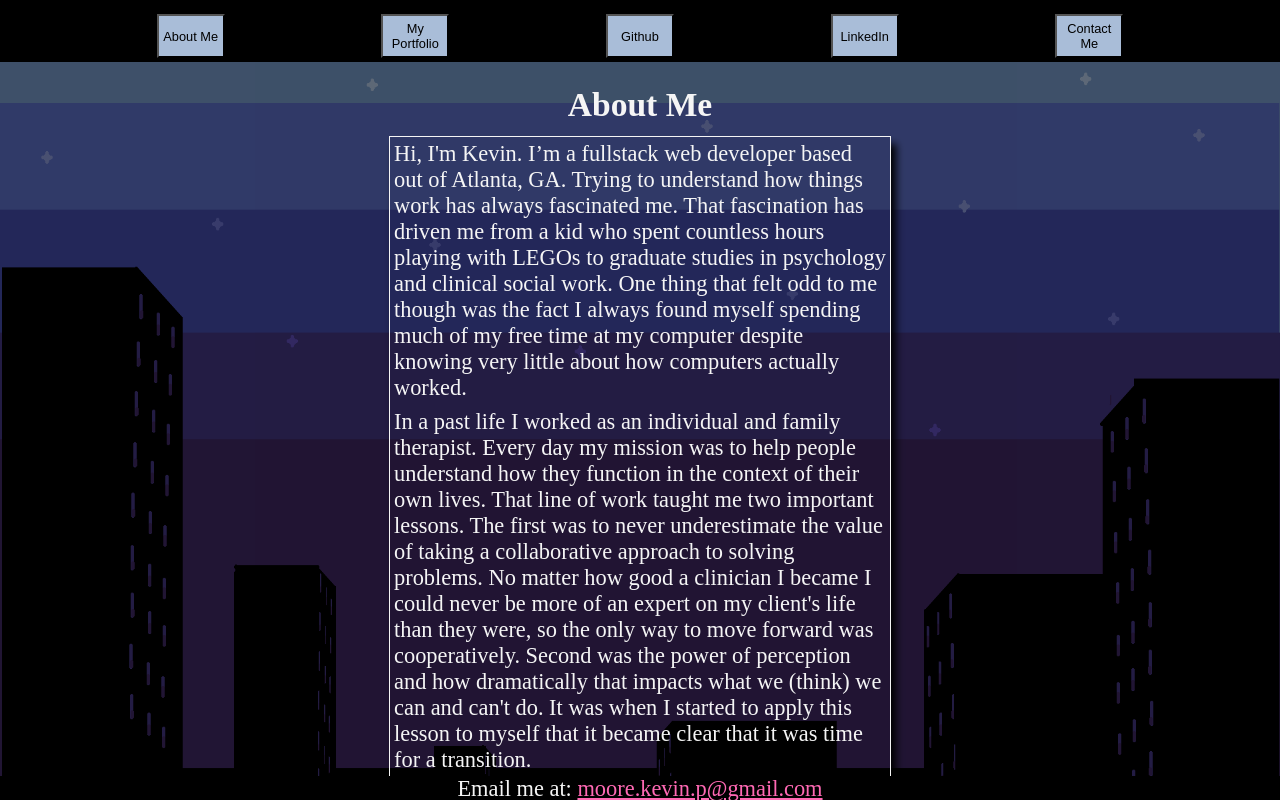
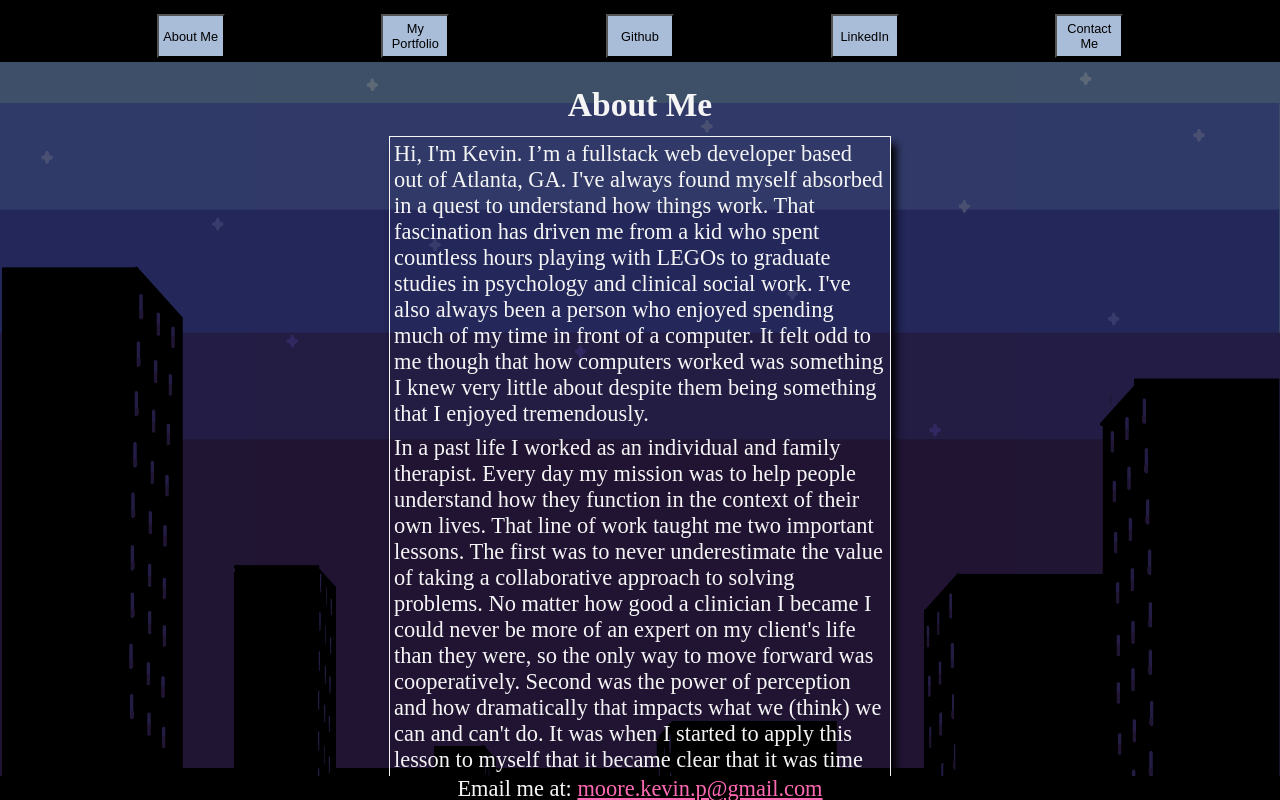
Before and after one commit to KevinPMoore/Portfolio, a React (Create React App) app: page / in a window 1280 px wide. Both pictures are taken after a click on the button "About Me". Built offline with nearby package versions, Linux system fonts and the light colour scheme.

Commit message:
reworded part of about me

```diff
--- a/src/components/about/about.js
+++ b/src/components/about/about.js
@@ -27,10 +27,10 @@ export default class About extends React.Component {
                     <p
                         className='about-text'
                     >
-                        Hi, I'm Kevin.  I’m a fullstack web developer based out of Atlanta, GA.  Trying to understand how things work has always fascinated me.
-                        That fascination has driven me from a kid who spent countless hours playing with LEGOs to graduate studies in psychology and clinical
-                        social work.  One thing that felt odd to me though was the fact I always found myself spending much of my free time at my computer despite
-                        knowing very little about how computers actually worked.
+                        Hi, I'm Kevin.  I’m a fullstack web developer based out of Atlanta, GA.  I've always found myself absorbed in a quest to understand how
+                        things work.  That fascination has driven me from a kid who spent countless hours playing with LEGOs to graduate studies in psychology
+                        and clinical social work.  I've also always been a person who enjoyed spending much of my time in front of a computer.  It felt odd to
+                        me though that how computers worked was something I knew very little about despite them being something that I enjoyed tremendously.
                     </p>
                     <p
                         className='about-text'
```
